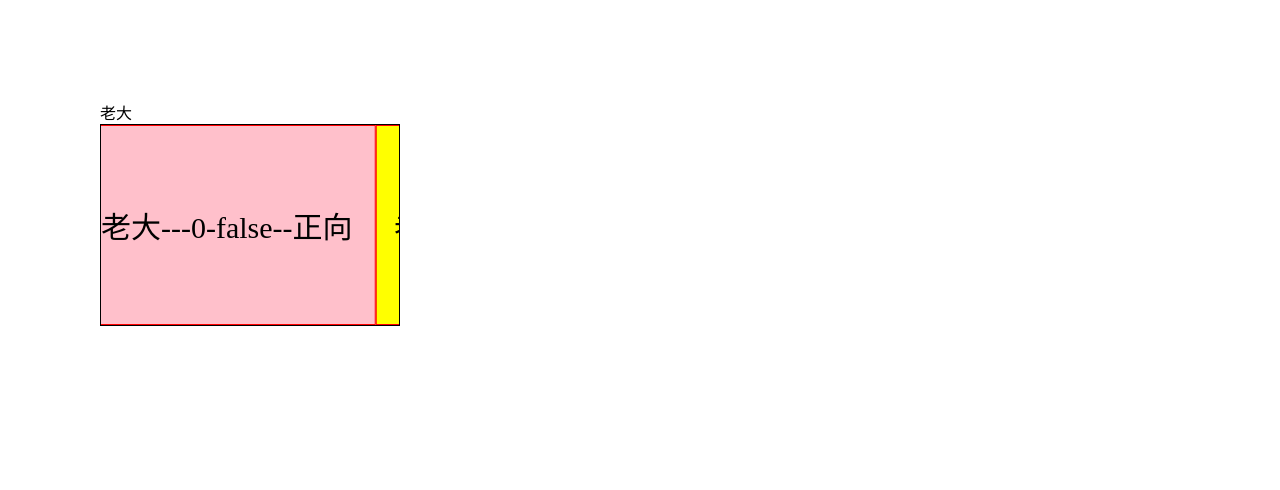
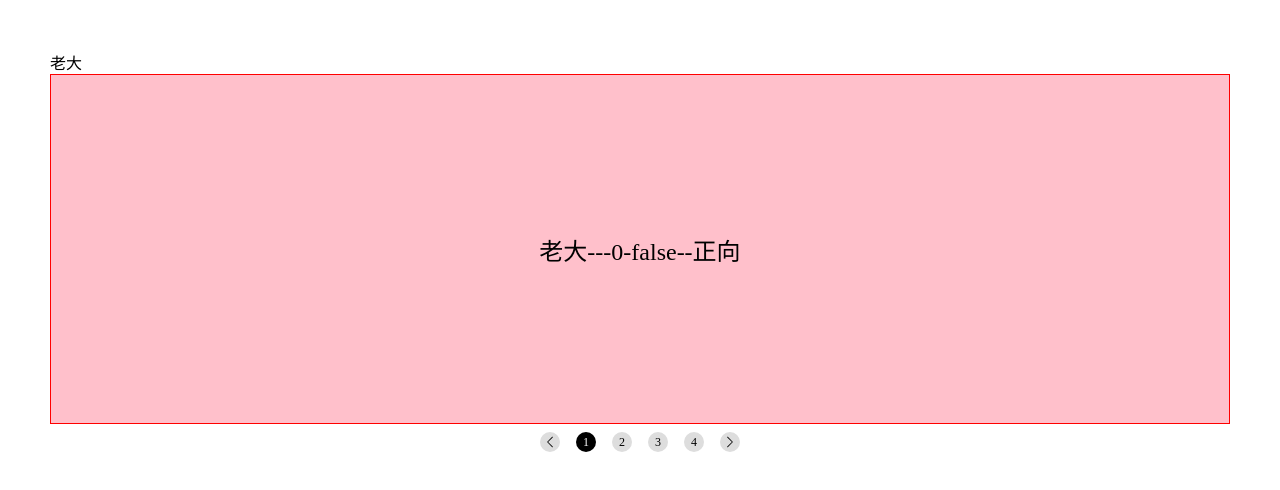
Before and after one commit to doria76593/vue2-lunzi, a Vue app: page / in a window 1280 px wide. Shown: the top 490 px of the page. Built offline with nearby package versions, Linux system fonts and the light colour scheme.

Commit message:
左右按钮和dot点击滑动

```diff
--- a/src/cs/demo8.vue
+++ b/src/cs/demo8.vue
@@ -49,18 +49,17 @@ export default {
 
 <style scoped lang="scss">
 .demo8 {
-  padding: 100px;
-  width: 500px;
+  margin: 50px;
 }
 .box {
   width: 100%;
-  height: 200px;
+  height: 350px;
   background: #ddd;
   border: 1px solid red;
   display: flex;
   justify-content: center;
   align-items: center;
-  font-size: 30px;
+  font-size: 24px;
   &.box1 {
     background: pink;
   }
--- a/src/slides-item.vue
+++ b/src/slides-item.vue
@@ -7,6 +7,7 @@
 </template>
 <script>
 export default {
+  name: 'GuluSlidesItem',
   props: {
     name: {
       type: String,
@@ -22,10 +23,6 @@ export default {
   methods: {},
   computed: {
     visible() {
-      if (this.selected === this.name) {
-        console.log(`我的name是${this.name}`)
-        console.log(`我的方向是${this.reverse ? '反向' : '正向'}`)
-      }
       return this.selected === this.name
     },
   },
@@ -44,19 +41,18 @@ export default {
 }
 .slide-enter-active,
 .slide-leave-active {
-  transition: all 3s;
+  transition: all 0.5s;
 }
 .slide-enter {
+  transform: translateX(100%);
+}
+.slide-enter.reverse {
   transform: translateX(-100%);
 }
-
-.slide-enter.reverse {
+.slide-leave-to {
+  transform: translateX(-100%);
+}
+.slide-leave-to.reverse {
   transform: translateX(100%);
 }
-.slide-leave-to {
-  transform: translateX(100%);
-}
-.slide-leave-to.reverse {
-  transform: translateX(-100%);
-}
 </style>
--- a/src/slides.vue
+++ b/src/slides.vue
@@ -4,6 +4,17 @@
       <div class="g-slides-wrapper">
         <slot></slot>
       </div>
+    </div>
+    <div class="g-slides-dots">
+      <span @click="onClickPrev" data-action="prev">
+        <g-icon name="left"></g-icon>
+      </span>
+      <span v-for="n in childrenLength" :key="n" :class="{active: selectedIndex === n-1}" @click="select(n-1)">
+        {{n}}
+      </span>
+      <span @click="onClickNext" data-action="next">
+        <g-icon name="right"></g-icon>
+      </span>
     </div>
   </div>
 </template>
@@ -20,37 +31,50 @@ export default {
   },
   data() {
     return {
-      lastSelectedIndex: undefined,
+      timerId: null,
+      childrenLength: 0,
     }
   },
   mounted() {
-    let index = this.names.indexOf(this.getSelected())
-
-    // 正向
-    // let run = () => {
-    //   index++
-    //   if (index > this.$children.length - 1) {
-    //     index = 0
-    //   }
-    //   this.lastSelectedIndex = index
-    //   this.$emit('update:selected', this.names[index])
-    //   setTimeout(run, 3000)
-    // }
-
-    // 反向
-    let run = () => {
-      index--
-      if (index < 0) {
-        index = this.$children.length - 1
-      }
-      this.lastSelectedIndex = index
-      this.$emit('update:selected', this.names[index])
-      setTimeout(run, 3000)
-    }
-    run() //立即执行 或者3秒后再执行
-    // setTimeout(run, 3000)
+    this.childrenLength = this.items.length
+    this.playAutomatically()
   },
   methods: {
+    playAutomatically() {
+      console.log('自动执行了')
+      if (this.timerId) {
+        this.clearInterval()
+      }
+      let run = () => {
+        let index = this.names.indexOf(this.getSelected())
+        let newIndex = index + 1
+        this.select(newIndex) // 告诉外界选中 newIndex
+        this.timerId = setTimeout(run, 3000)
+      }
+      this.timerId = setTimeout(run, 3000)
+    },
+    select(newIndex) {
+      if (newIndex < 0) {
+        newIndex = this.names.length - 1
+      }
+      if (newIndex > this.names.length - 1) {
+        newIndex = 0
+      }
+      this.$emit('update:selected', this.names[newIndex])
+    },
+    clearInterval() {
+      window.clearTimeout(this.timerId)
+      this.timerId = null
+    },
+    pause() {
+      this.clearInterval()
+    },
+    onClickPrev() {
+      this.select(this.selectedIndex - 1)
+    },
+    onClickNext() {
+      this.select(this.selectedIndex + 1)
+    },
     getSelected() {
       let first = this.$children[0]
       return this.selected || first.name
@@ -61,14 +85,9 @@ export default {
       deep: true,
       immediate: true,
       handler(val) {
-        this.$children.forEach((vm) => {
-          this.$nextTick(() => {
+        this.$nextTick(() => {
+          this.$children.forEach((vm) => {
             vm.selected = val
-            let itemIndex = this.names.indexOf(vm.selected)
-
-            let reverse =itemIndex > this.lastSelectedIndex ? true : false
-             console.log('itemIndex--',itemIndex,this.lastSelectedIndex)
-            vm.reverse = reverse
           })
         })
       },
@@ -76,19 +95,54 @@ export default {
   },
   computed: {
     names() {
-      return this.$children.map((vm) => vm.name)
+      return this.items.map((vm) => vm.name)
+    },
+    items() {
+      return this.$children.filter(
+        (vm) => vm.$options.name === 'GuluSlidesItem'
+      )
+    },
+    selectedIndex() {
+      let index = this.names.indexOf(this.selected)
+      return index === -1 ? 0 : index
     },
   },
 }
 </script>
 <style scoped lang="scss">
 .g-slides {
-  border: 1px solid black;
-  .g-slides-window {
+  &-window {
     overflow: hidden;
   }
-  .g-slides-wrapper {
+  &-wrapper {
     position: relative;
+  }
+  &-dots {
+    padding: 8px 0;
+    display: flex;
+    justify-content: center;
+    align-items: center;
+    > span {
+      width: 20px;
+      height: 20px;
+      display: inline-flex;
+      justify-content: center;
+      align-items: center;
+      background: #ddd;
+      border-radius: 50%;
+      margin: 0 8px;
+      font-size: 12px;
+      &:hover {
+        cursor: pointer;
+      }
+      &.active {
+        background: black;
+        color: white;
+        &:hover {
+          cursor: default;
+        }
+      }
+    }
   }
 }
 </style>
```
